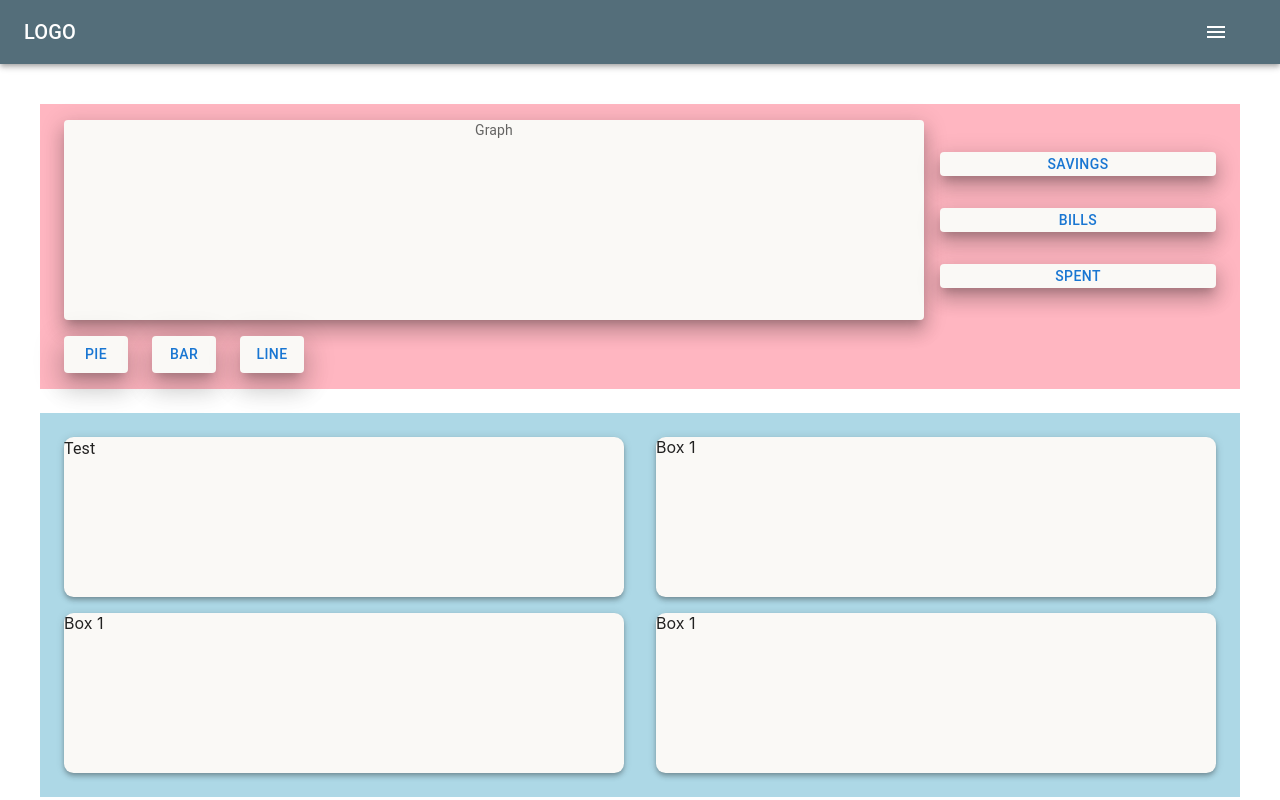
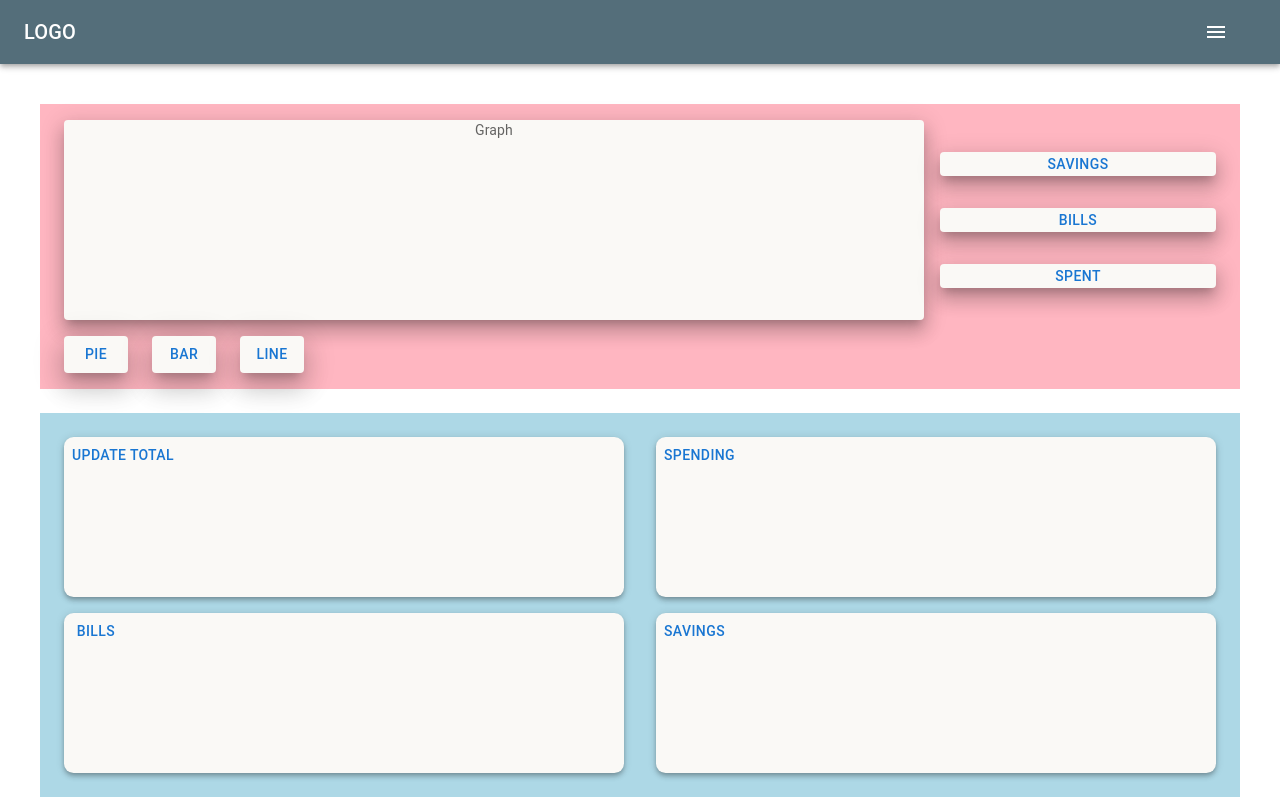
Before and after one commit to edyta0106/Golden-Goose-Finance, a React (Create React App) app in the folder client/: page /dashboard in a window 1280 px wide. Shown: the top 800 px of the page. Built offline with nearby package versions, Linux system fonts and the light colour scheme.

Commit message:
Linked tile cards to each page.

```diff
--- a/client/src/components/Dashboard/Dashboard.js
+++ b/client/src/components/Dashboard/Dashboard.js
@@ -72,17 +72,31 @@ export default function Dashboard() {
           <Grid container rowSpacing={2} columnSpacing={{ xs: 2, sm: 3, md: 4 }}>
             <Grid item xs={6}>
               <StyledBox elevation={4}>
-                <Typography>Test</Typography>
+                <Link to="/">
+                  <Button>Update Total </Button>
+                </Link>
               </StyledBox>
             </Grid>
             <Grid item xs={6}>
-              <StyledBox elevation={4}>Box 1</StyledBox>
+              <StyledBox elevation={4}>
+                <Link to="/spending">
+                  <Button>Spending</Button>
+                </Link>
+              </StyledBox>
             </Grid>
             <Grid item xs={6}>
-              <StyledBox elevation={4}>Box 1</StyledBox>
+              <StyledBox elevation={4}>
+                <Link to="/bills">
+                  <Button>Bills</Button>
+                </Link>
+              </StyledBox>
             </Grid>
             <Grid item xs={6}>
-              <StyledBox elevation={4}>Box 1</StyledBox>
+              <StyledBox elevation={4}>
+                <Link to="/savings">
+                  <Button>Savings</Button>
+                </Link>
+              </StyledBox>
             </Grid>
           </Grid>
         </Box>
--- a/client/src/components/ReusableForm/form.js
+++ b/client/src/components/ReusableForm/form.js
@@ -3,7 +3,6 @@ import Box from "@mui/material/Box";
 import Container from "@mui/material/Container";
 import { Button, Typography } from "@mui/material";
 import ArrowBack from "@mui/icons-material/ArrowBack";
-
 
 export default function reusableForm() {
   return (
@@ -39,6 +38,7 @@ export default function reusableForm() {
           />
         </Button>
       </Box>
+
       {/* Form Header Text Container */}
       <Box
         sx={{
@@ -54,6 +54,7 @@ export default function reusableForm() {
           Bills
         </Typography>
       </Box>
+
       {/* Form Header Total Amount Container */}
       <Box
         sx={{
@@ -74,6 +75,7 @@ export default function reusableForm() {
         >
           $321.45
         </Typography>
+
         <Button
           variant="outlined"
           sx={{
@@ -83,6 +85,7 @@ export default function reusableForm() {
           Add A Bill
         </Button>
       </Box>
+
       {/* Individual Bill Container */}
       <Box
         sx={{
```
